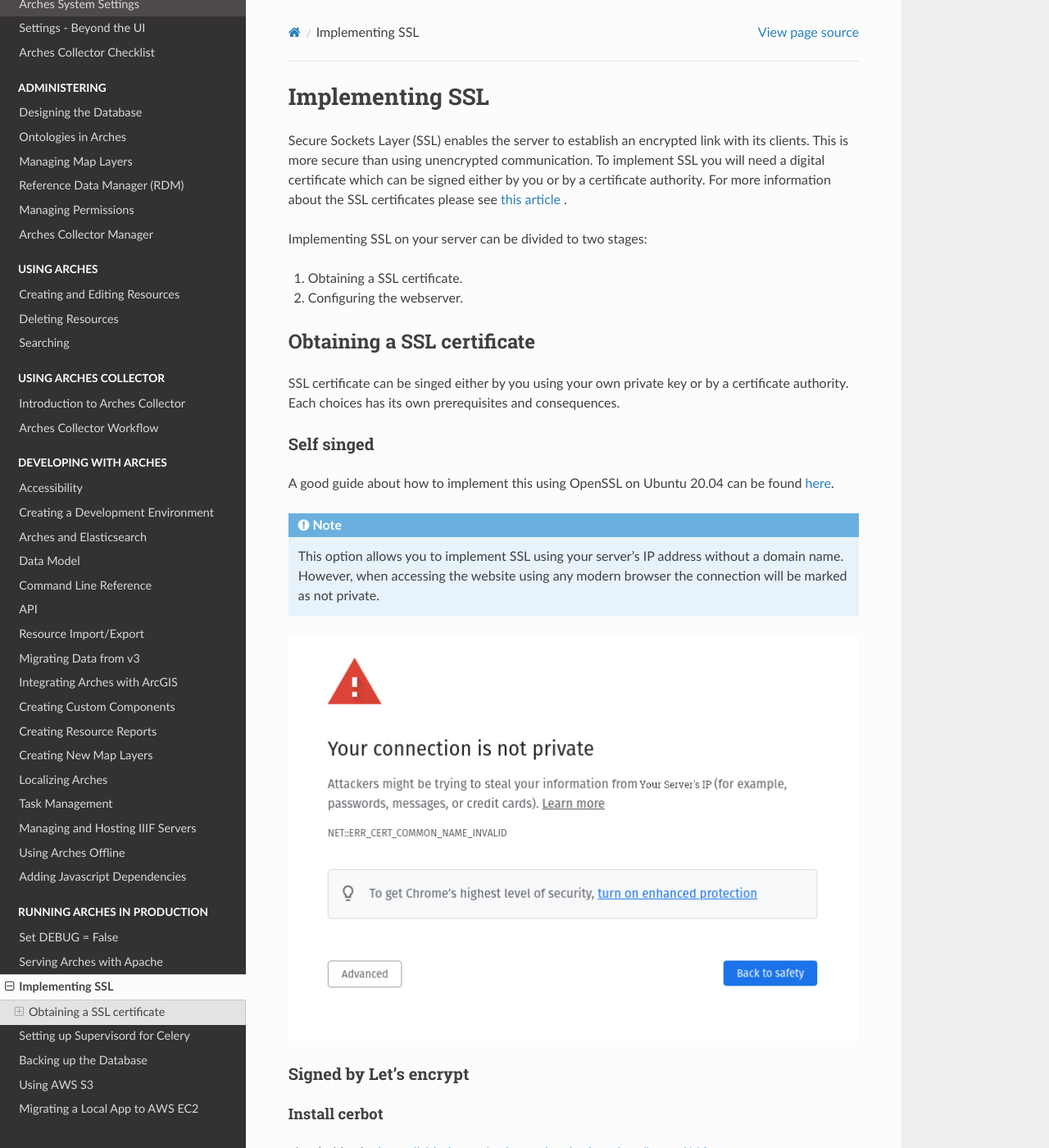
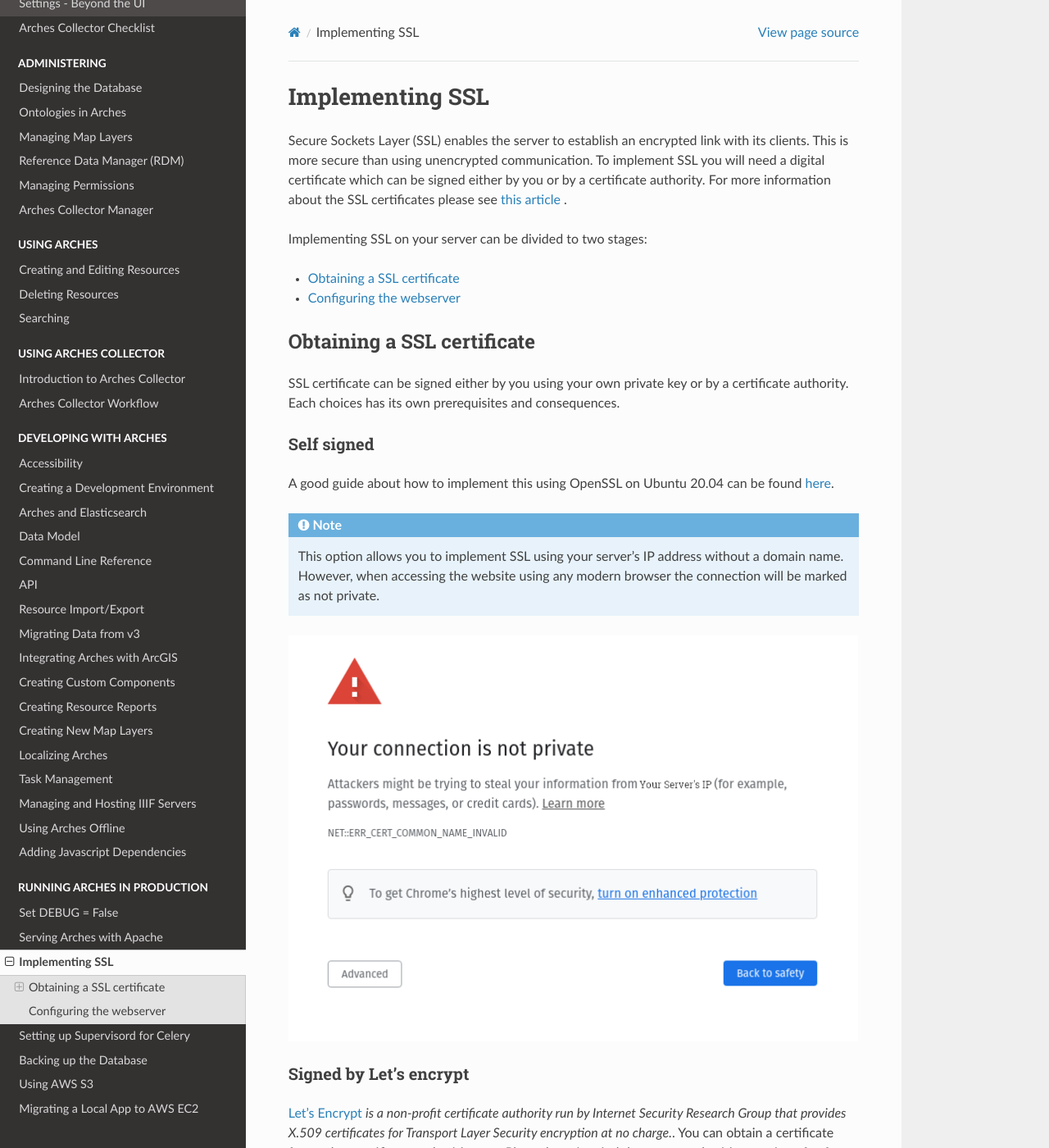
Before and after one commit to archesproject/arches-docs, a Sphinx documentation site: the page built from docs/implementing-ssl.txt, in a window 1280 px wide and 1400 px high. Shown: the whole window at 82% size. Built offline with Sphinx 7.4.7 and the Read the Docs theme 2.0.0, drawn with Linux system fonts in a browser that asks for light colours; some of the changed text lies outside the part shown.

Commit message:
add certbot guide #110

```diff
--- a/docs/implementing-ssl.txt
+++ b/docs/implementing-ssl.txt
@@ -6,16 +6,16 @@
 
 Implementing SSL on your server can be divided to two stages:
 
-1. Obtaining a SSL certificate.
-2. Configuring the webserver.
++ :ref:`Obtaining a SSL certificate`
++ :ref:`Configuring the webserver`
 
-***************************
+
 Obtaining a SSL certificate
 ***************************
-SSL certificate can be singed either by you using your own private key or by a certificate authority. Each choices has its own prerequisites and consequences.
+SSL certificate can be signed either by you using your own private key or by a certificate authority. Each choices has its own prerequisites and consequences.
 
 
-Self singed
+Self signed
 ===========
 A good guide about how to implement this using OpenSSL on Ubuntu 20.04 can be found `here <https://www.digitalocean.com/community/tutorials/how-to-create-a-self-signed-ssl-certificate-for-apache-in-ubuntu-20-04>`_.
 
@@ -28,13 +28,18 @@
 Signed by Let's encrypt
 =======================
 
+`Let's Encrypt <https://letsencrypt.org/>`_ *is a non-profit certificate authority run by Internet Security Research Group that provides X.509 certificates for Transport Layer Security encryption at no charge.*. You can obtain a certificate from other certificate authorities too. Please keep in mind that some authorities require a fee for their services.
+
+.. note::
+    For this option you will need a domain name to use for your website
+
+Install certbot
+---------------
+certbot is a tool that helps you obtain a certificate from Let's encrypt. `The official installation instructions for apache running on Ubuntu 20.04 can be found here <https://certbot.eff.org/lets-encrypt/ubuntufocal-apache>`_
 
 
-
-
-
-
-Install cerbot
---------------
+Configuring the webserver
+*************************
+the
 
 placeholder for https://github.com/archesproject/arches-docs/issues/110
```
